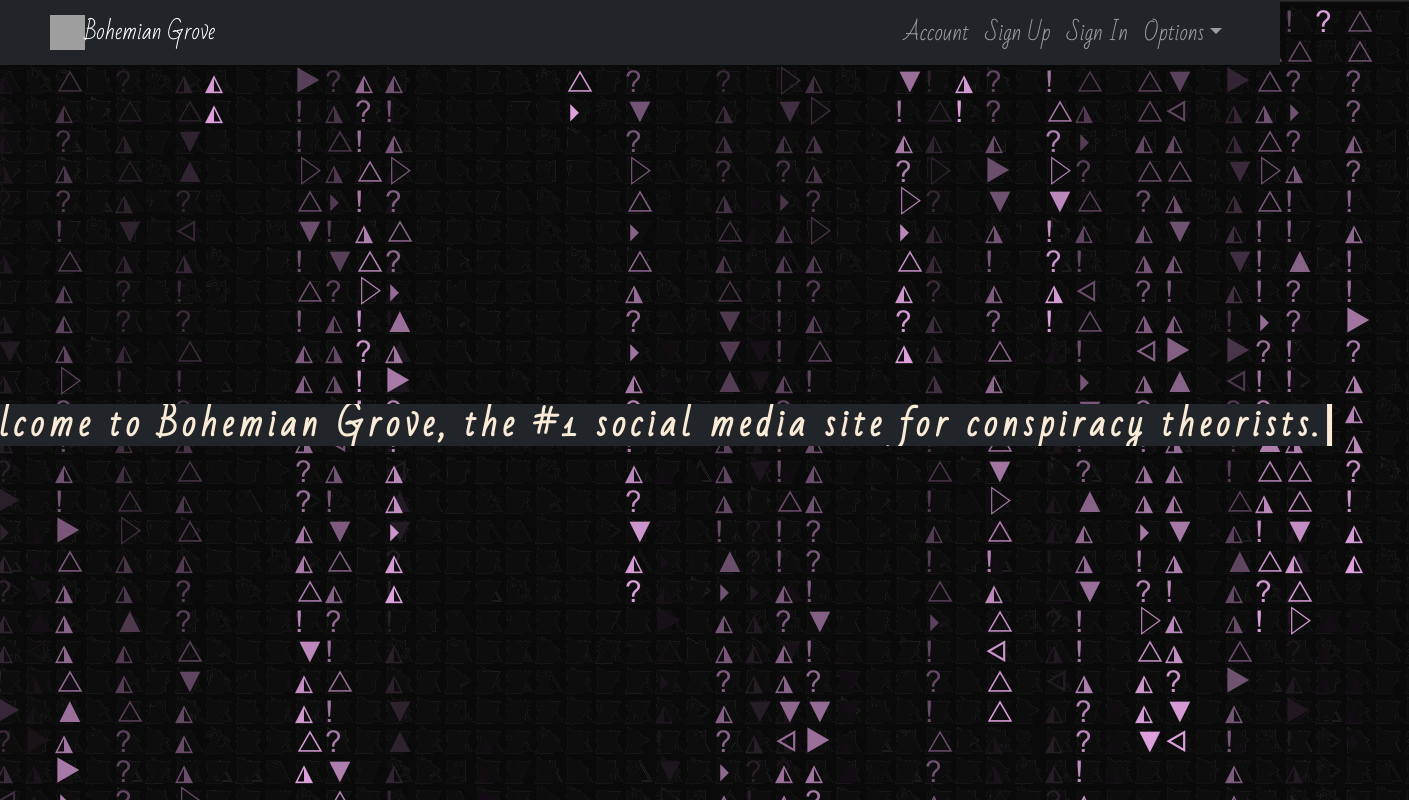
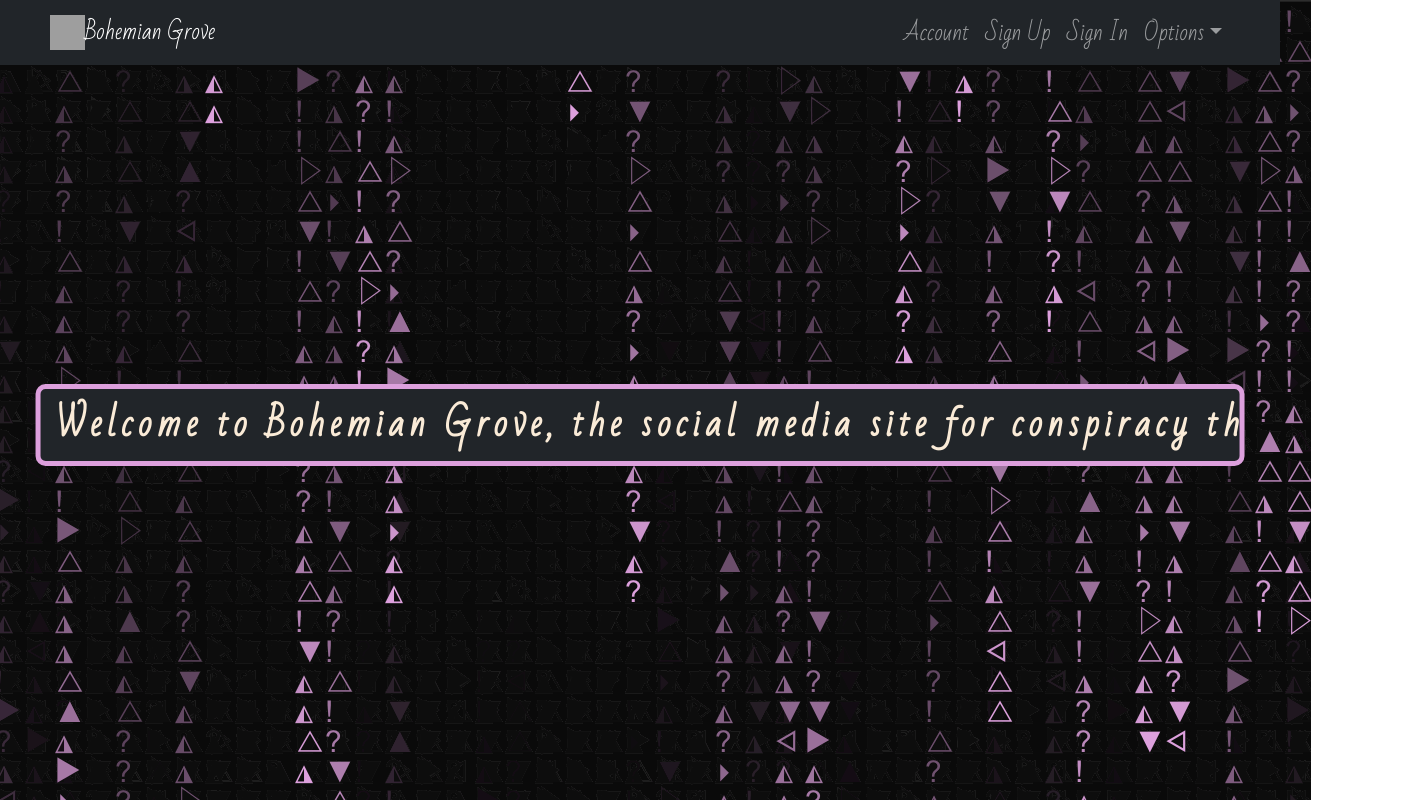
Before and after one commit to RevatureRobert/Project1-BohemianGrove-Frontend, a React (Create React App) app: page / in a window 1280 px wide. Shown: the whole page, 1409 px wide, since content can reach past the window. Built offline with nearby package versions, Linux system fonts and the light colour scheme; grey boxes are pictures that could not be loaded.

Commit message:
small splash changes

```diff
--- a/src/Components/SignIn.tsx
+++ b/src/Components/SignIn.tsx
@@ -100,6 +100,7 @@ class SignInComponent extends Component<any, any> {
           </FormGroup>
           <div className="signInButtonsContainer">
             <Button id="submit-button">Submit</Button>
+            {/* <Link id="redirect-new-user" to="/signup">New User? Start here.</Link> */}
             <Button id="submit-button">Demo Login</Button>
           </div>
       </Form>
--- a/src/Components/Splash.tsx
+++ b/src/Components/Splash.tsx
@@ -33,7 +33,7 @@ class SplashComponent extends React.Component<any, any>{
         <div id="parent-div">
                 <div id ="splash-div" className= "splash-component">
 
-                    <h1 id="splash-header">Welcome to Bohemian Grove, the #1 social media site for conspiracy theorists. Join us!
+                    <h1 id="splash-header">Welcome to Bohemian Grove, the social media site for conspiracy theorists
                     </h1>
 
                 </div>
--- a/src/Styles/Splash.css
+++ b/src/Styles/Splash.css
@@ -1,6 +1,9 @@
 
 #splash-header{
     color: black;
+    padding: 15px;
+    border-radius: 10px;
+    border: 5px solid plum;
 }
 
 .splash-component{
@@ -57,7 +60,7 @@
 @keyframes blink-caret {
     from,
     to {
-        border-color: antiquewhite
+        border-color: plum
     }
     50% {
         border-color: darkmagenta;
```
